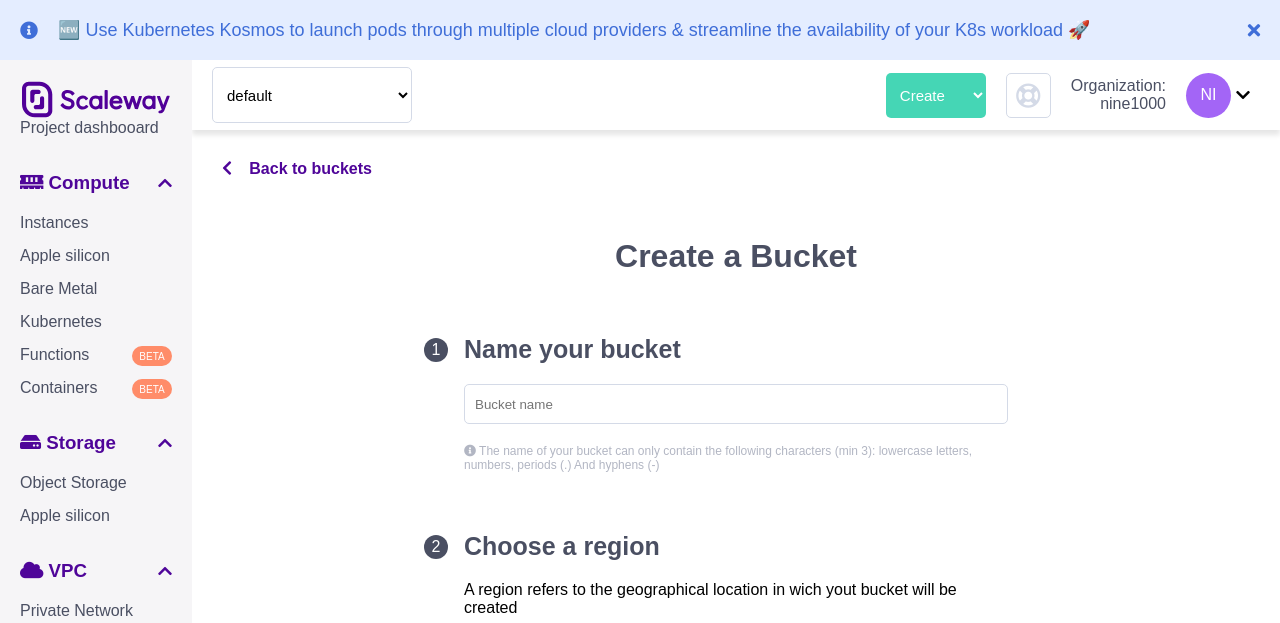
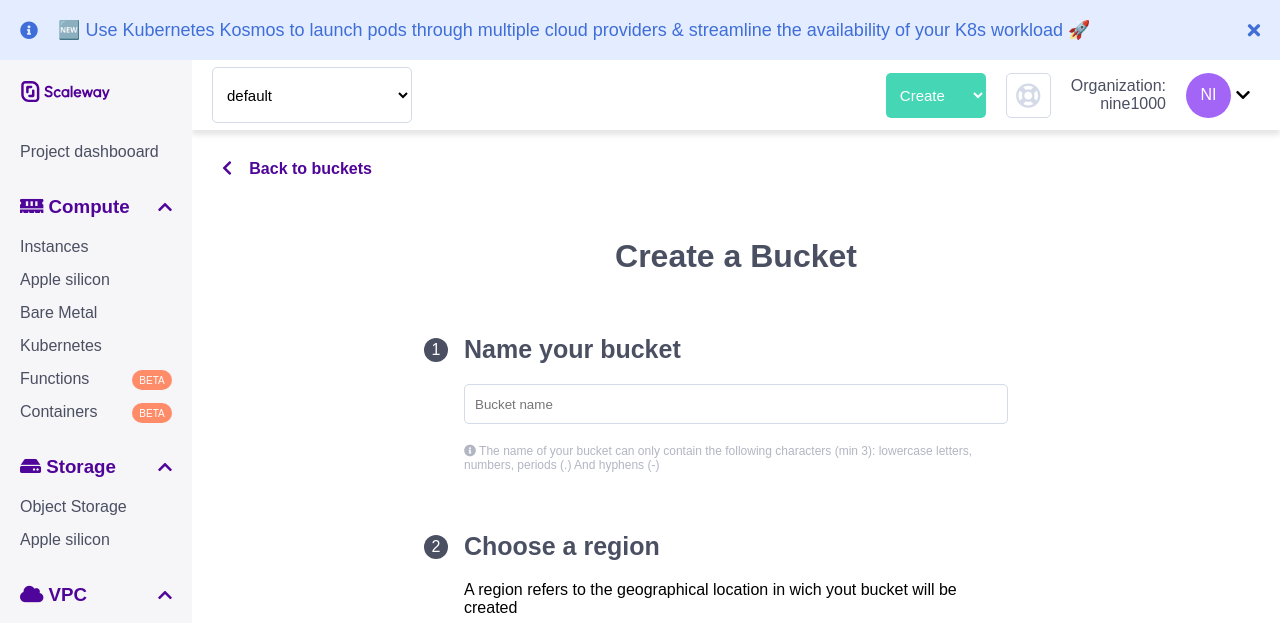
Before and after one commit to SokouPM/html-css-test, a plain HTML site: page index.html in a window 1280 px wide. Shown: the top 623 px of the page. Drawn offline with Linux system fonts and the light colour scheme.

Commit message:
update main

```diff
--- a/index.html
+++ b/index.html
@@ -25,7 +25,7 @@
     </div>
     <div class="flex">
       <nav>
-        <img class="logb" src="./sources/logo.svg" alt="Scaleway-logb" />
+        <img class="logo" src="./sources/logo.svg" alt="Scaleway-logb" />
         <a>Project dashbooard</a>
         <div class="nav-content">
           <div class="nav-content-title">
```
